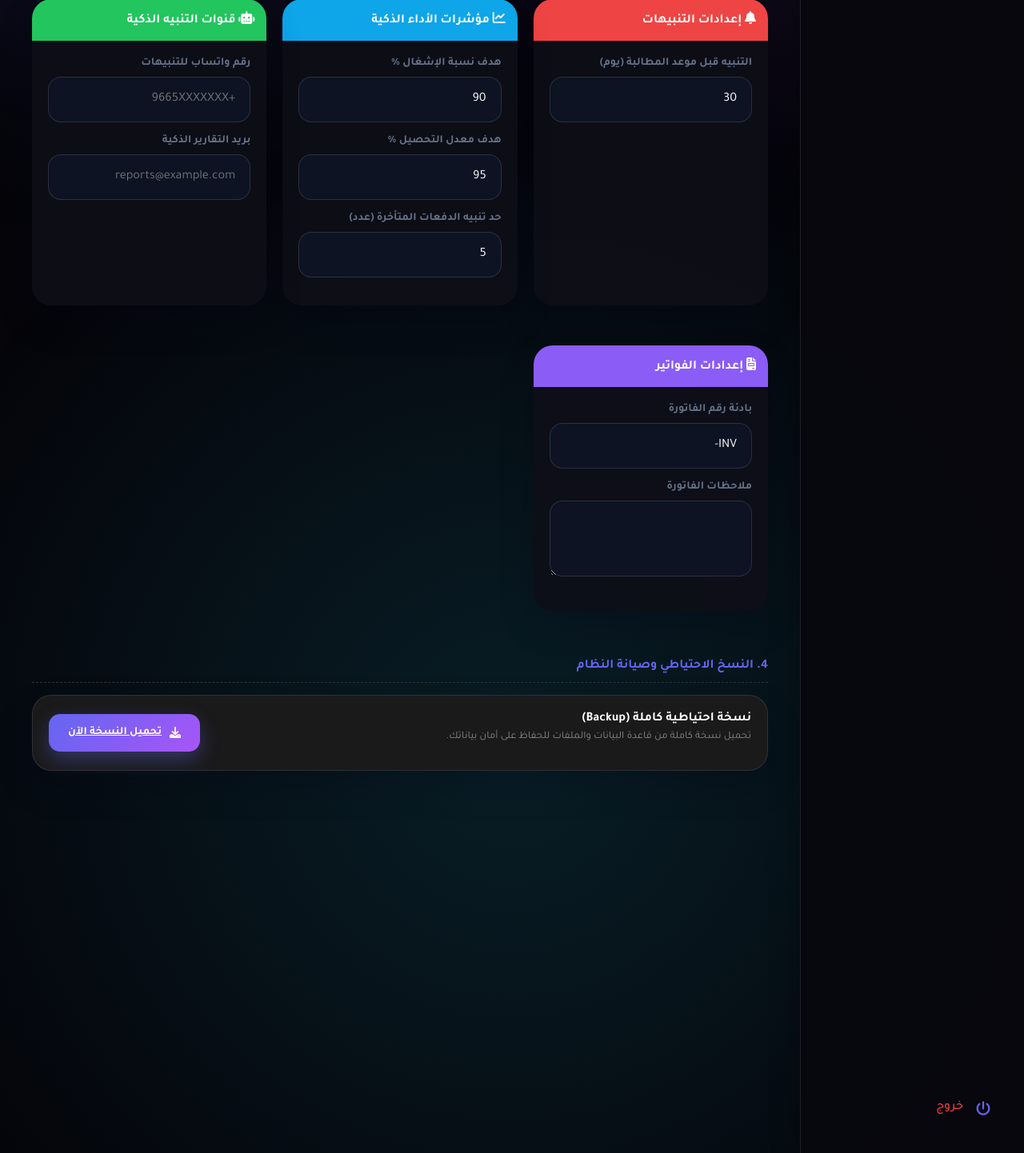
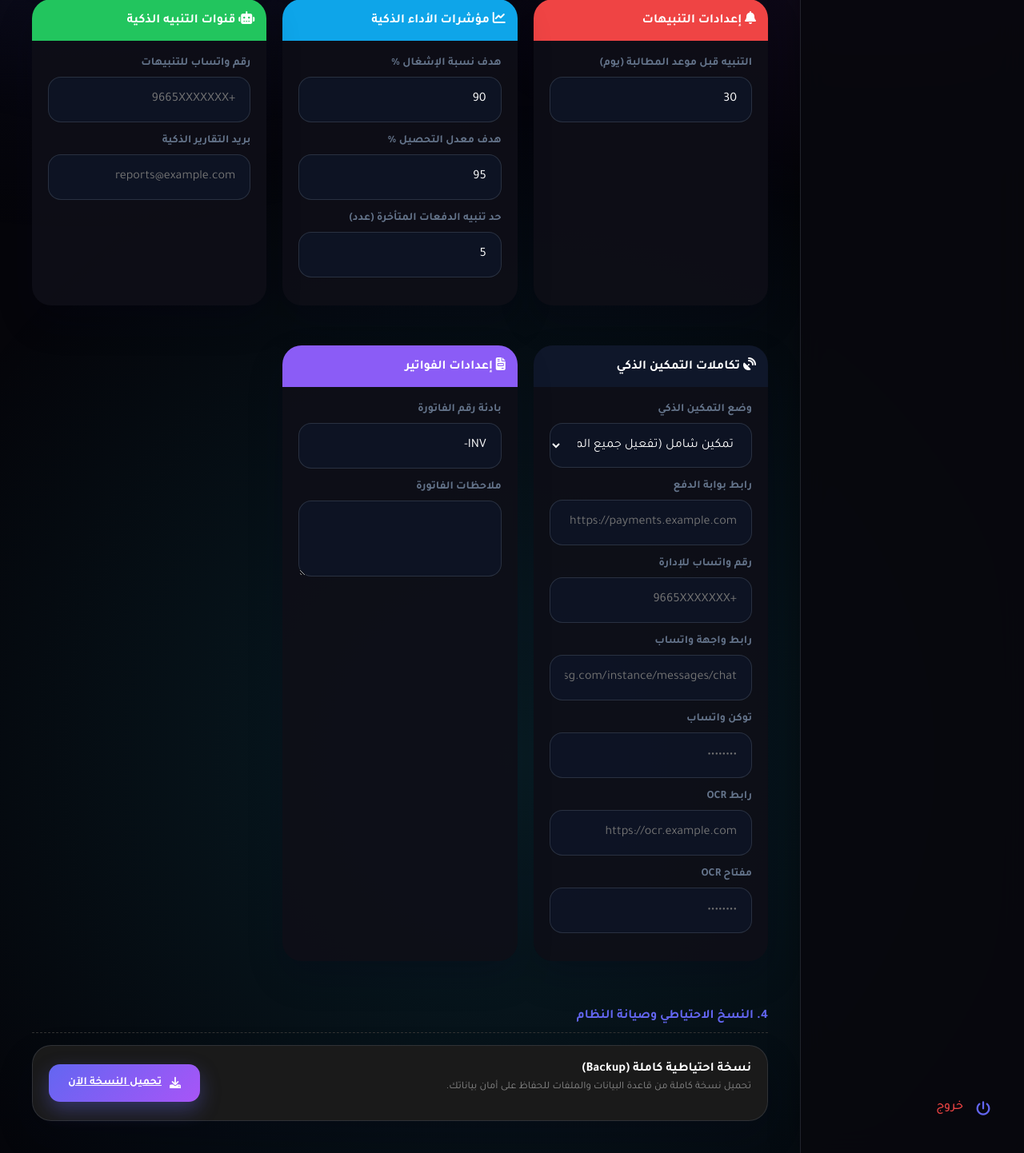
Before and after one commit to firstofdev/dmc, a PHP site: page /index.php?p=settings in a window 1280 px wide. Shown: the part 1024-2466 px from the top of the page at 80% size. Run offline with PHP 8.4, Linux system fonts and the light colour scheme; a user stored in the database is signed in; data comes from the database, SQL or seed files in the repository; some libraries are stand-ins or nearby versions.

Commit message:
Enable smart integrations and configurable currency

```diff
--- a/SmartSystem.php
+++ b/SmartSystem.php
@@ -52,7 +52,7 @@ class SmartSystem {
 
     // تحليل الهوية (OCR)
     public function analyzeIDCard($imagePath) {
-        if (!OCR_API_URL || !OCR_API_KEY) {
+        if (!ocr_api_url() || !ocr_api_key()) {
             return [
                 'success' => false,
                 'error' => 'OCR غير مُعد. تأكد من ضبط OCR_API_URL و OCR_API_KEY.',
@@ -71,8 +71,8 @@ class SmartSystem {
             'image' => $imageData,
         ];
 
-        $result = $this->postJson(OCR_API_URL, $payload, [
-            'Authorization: Bearer '.OCR_API_KEY,
+        $result = $this->postJson(ocr_api_url(), $payload, [
+            'Authorization: Bearer '.ocr_api_key(),
         ]);
 
         if ($result['error'] || $result['status'] >= 400) {
@@ -92,19 +92,19 @@ class SmartSystem {
 
     // إرسال واتساب (تسجيل في activity_log المرفق)
     public function sendWhatsApp($phone, $message) {
-        if (!WHATSAPP_TOKEN || WHATSAPP_TOKEN === 'your_token_here') {
+        if (!is_whatsapp_configured()) {
             $stmt = $this->pdo->prepare("INSERT INTO activity_log (description, type) VALUES (?, 'whatsapp_error')");
             $stmt->execute(["تعذر إرسال رسالة واتساب لعدم ضبط التوكن."]);
             return false;
         }
 
         $payload = [
-            'token' => WHATSAPP_TOKEN,
+            'token' => whatsapp_token(),
             'to' => $phone,
             'body' => $message,
         ];
 
-        $result = $this->postJson(WHATSAPP_API_URL, $payload);
+        $result = $this->postJson(whatsapp_api_url(), $payload);
         if ($result['error'] || $result['status'] >= 400) {
             $stmt = $this->pdo->prepare("INSERT INTO activity_log (description, type) VALUES (?, 'whatsapp_error')");
             $stmt->execute(["فشل إرسال رسالة واتساب إلى $phone."]);
@@ -235,11 +235,12 @@ class SmartSystem {
         if (!$paymentId) {
             return null;
         }
-        if (!PAYMENT_PORTAL_URL) {
+        if (!payment_portal_url()) {
             return null;
         }
-        $separator = str_contains(PAYMENT_PORTAL_URL, '?') ? '&' : '?';
-        return PAYMENT_PORTAL_URL.$separator.'payment_id='.urlencode((string) $paymentId);
+        $portalUrl = payment_portal_url();
+        $separator = str_contains($portalUrl, '?') ? '&' : '?';
+        return $portalUrl.$separator.'payment_id='.urlencode((string) $paymentId);
     }
 
     public function analyzeMaintenance(string $description, ?float $cost = null): array {
--- a/config.php
+++ b/config.php
@@ -98,6 +98,62 @@ function getSet(string $key, string $default = ''): string {
     return get_setting($key, $default);
 }
 
+function runtime_setting(string $key, string $envValue = '', string $default = ''): string {
+    $setting = get_setting($key, '');
+    if ($setting !== '') {
+        return $setting;
+    }
+    if ($envValue !== '') {
+        return (string) $envValue;
+    }
+    return $default;
+}
+
+function whatsapp_token(): string {
+    return runtime_setting('whatsapp_token', WHATSAPP_TOKEN);
+}
+
+function whatsapp_api_url(): string {
+    return runtime_setting('whatsapp_api_url', WHATSAPP_API_URL);
+}
+
+function ocr_api_url(): string {
+    return runtime_setting('ocr_api_url', OCR_API_URL);
+}
+
+function ocr_api_key(): string {
+    return runtime_setting('ocr_api_key', OCR_API_KEY);
+}
+
+function admin_whatsapp_number(): string {
+    return runtime_setting('admin_whatsapp', ADMIN_WHATSAPP);
+}
+
+function payment_portal_url(): string {
+    return runtime_setting('payment_portal_url', PAYMENT_PORTAL_URL);
+}
+
+function smart_features_mode(): string {
+    return runtime_setting('smart_features_mode', SMART_FEATURES_MODE, 'force');
+}
+
+function is_whatsapp_configured(): bool {
+    $token = whatsapp_token();
+    return $token !== '' && $token !== 'your_token_here';
+}
+
+function is_ocr_configured(): bool {
+    return ocr_api_url() !== '' && ocr_api_key() !== '';
+}
+
+function is_payment_portal_configured(): bool {
+    return payment_portal_url() !== '';
+}
+
+function is_admin_whatsapp_configured(): bool {
+    return admin_whatsapp_number() !== '';
+}
+
 function require_role(array $roles): void {
     if (session_status() === PHP_SESSION_NONE) {
         session_start();
@@ -131,6 +187,6 @@ function table_has_column(PDO $pdo, string $table, string $column): bool {
 }
 
 function smart_features_force_enabled(): bool {
-    return defined('SMART_FEATURES_MODE') && SMART_FEATURES_MODE === 'force';
+    return smart_features_mode() === 'force';
 }
 ?>
--- a/cron_alerts.php
+++ b/cron_alerts.php
@@ -72,7 +72,7 @@ if ($hasPriority || $hasAnalysis) {
 }
 
 // 4. إشعار إدارة النظام بملخص تشغيلي عبر واتساب
-if (ADMIN_WHATSAPP) {
+if (is_admin_whatsapp_configured()) {
     $cashflow = $AI->getCashflowForecast();
     $maintenancePulse = $AI->getMaintenancePulse();
     $tenantRisk = $AI->getTenantRiskSnapshot();
@@ -84,7 +84,7 @@ if (ADMIN_WHATSAPP) {
     $summary .= "مخاطر الصيانة: {$maintenancePulse['risk_score']}/100\n";
     $summary .= "مستأجرون عالي المخاطر: {$tenantRisk['high_risk_count']}\n";
 
-    $sent = $AI->sendWhatsApp(ADMIN_WHATSAPP, $summary);
+    $sent = $AI->sendWhatsApp(admin_whatsapp_number(), $summary);
     if ($sent) {
         log_activity($pdo, 'تم إرسال ملخص تشغيلي عبر واتساب', 'automation');
     }
--- a/invoice.php
+++ b/invoice.php
@@ -16,6 +16,8 @@ $inv = $stmt->fetch();
 
 if(!$inv) die("خطأ: الفاتورة غير موجودة.");
 $companyName = get_setting('company_name', 'اسم الشركة غير محدد');
+$currency = get_setting('currency', 'SAR');
+$currencyCode = get_setting('currency_code', 'ر.س');
 ?>
 <!DOCTYPE html>
 <html lang="ar" dir="rtl">
@@ -55,14 +57,14 @@ $companyName = get_setting('company_name', 'اسم الشركة غير محدد'
 
         <table>
             <tr><th>استلمنا من السيد</th><td><?= secure($inv['full_name']) ?></td></tr>
-            <tr><th>مبلغ وقدره</th><td><?= number_format($inv['amount'], 2) ?> ريال سعودي</td></tr>
+            <tr><th>مبلغ وقدره</th><td><?= number_format($inv['amount'], 2) ?> <?= htmlspecialchars($currencyCode) ?></td></tr>
             <tr><th>وذلك عن</th><td>دفع إيجار الوحدة: <?= secure($inv['unit_name']) ?> (عقد رقم #<?= $inv['contract_id'] ?>)</td></tr>
             <tr><th>طريقة الدفع</th><td><?= $inv['payment_method'] == 'cash' ? 'نقدي' : 'تحويل بنكي' ?></td></tr>
             <tr><th>ملاحظات</th><td><?= secure($inv['note']) ?></td></tr>
         </table>
 
         <div class="total">
-            المجموع المستلم: <?= number_format($inv['amount'], 2) ?> SAR
+            المجموع المستلم: <?= number_format($inv['amount'], 2) ?> <?= htmlspecialchars($currency) ?>
         </div>
 
         <div class="footer">
--- a/invoice_print.php
+++ b/invoice_print.php
@@ -4,6 +4,7 @@ $id = $_GET['cid'];
 $c = $pdo->query("SELECT c.*, t.full_name, t.id_number, u.unit_name, u.type, u.elec_meter_no AS elec_meter, u.water_meter_no AS water_meter, p.name as pname
                   FROM contracts c JOIN tenants t ON c.tenant_id=t.id JOIN units u ON c.unit_id=u.id JOIN properties p ON u.property_id=p.id WHERE c.id=$id")->fetch();
 $companyName = get_setting('company_name', 'اسم الشركة غير محدد');
+$currencyCode = get_setting('currency_code', 'ر.س');
 // رابط للتحقق من العقد (QR Data)
 $qrData = "CONTRACT-{$c['id']}-{$c['full_name']}-AMOUNT-{$c['total_amount']}";
 ?>
@@ -40,7 +41,7 @@ $qrData = "CONTRACT-{$c['id']}-{$c['full_name']}-AMOUNT-{$c['total_amount']}";
         <h3>3. المدة والقيمة</h3>
         <table>
             <tr><th>مدة العقد</th><td>من: <b><?= $c['start_date'] ?></b> إلى: <b><?= $c['end_date'] ?></b></td></tr>
-            <tr><th>القيمة الإجمالية</th><td><b><?= number_format($c['total_amount']) ?></b> ريال سعودي</td></tr>
+            <tr><th>القيمة الإجمالية</th><td><b><?= number_format($c['total_amount']) ?></b> <?= htmlspecialchars($currencyCode) ?></td></tr>
         </table>
 
         <div style="display:flex; justify-content:space-between; margin-top:60px">
--- a/pages/settings.php
+++ b/pages/settings.php
@@ -2,9 +2,11 @@
 if(isset($_POST['save_settings'])){
     check_csrf();
     $keys = [
-        'company_name','phone','email','address','currency','vat_no','vat_percent','cr_no',
+        'company_name','phone','email','address','currency','currency_code','vat_no','vat_percent','cr_no',
         'invoice_prefix','invoice_terms','alert_days','target_occupancy','target_collection',
-        'overdue_threshold','whatsapp_number','reporting_email'
+        'overdue_threshold','whatsapp_number','reporting_email',
+        'whatsapp_token','whatsapp_api_url','ocr_api_url','ocr_api_key','admin_whatsapp','payment_portal_url',
+        'smart_features_mode'
     ];
     foreach($keys as $k){ if(isset($_POST[$k])) { $pdo->prepare("REPLACE INTO settings (k,v) VALUES (?,?)")->execute([$k, $_POST[$k]]); } }
     if(!empty($_FILES['logo']['name'])){
@@ -34,7 +36,7 @@ $logo = $sets['logo'] ?? 'logo.png';
                 <label class="inp-label">رمز العملة</label>
                 <input type="text" name="currency" class="inp" value="<?= $sets['currency'] ?? 'SAR' ?>">
                 <label class="inp-label">كود العملة</label>
-                <input type="text" class="inp" value="ر.س" disabled>
+                <input type="text" name="currency_code" class="inp" value="<?= $sets['currency_code'] ?? 'ر.س' ?>">
             </div>
         </div>
 
@@ -100,6 +102,30 @@ $logo = $sets['logo'] ?? 'logo.png';
         </div>
 
         <div class="card" style="padding:0; overflow:hidden; border:none;">
+            <div style="background:#0f172a; padding:15px; color:white; font-weight:bold"><i class="fa-solid fa-satellite-dish"></i> تكاملات التمكين الذكي</div>
+            <div style="padding:20px;">
+                <label class="inp-label">وضع التمكين الذكي</label>
+                <select name="smart_features_mode" class="inp">
+                    <?php $smartMode = $sets['smart_features_mode'] ?? 'force'; ?>
+                    <option value="force" <?= $smartMode === 'force' ? 'selected' : '' ?>>تمكين شامل (تفعيل جميع المميزات)</option>
+                    <option value="auto" <?= $smartMode === 'auto' ? 'selected' : '' ?>>حسب التكاملات الفعلية</option>
+                </select>
+                <label class="inp-label">رابط بوابة الدفع</label>
+                <input type="url" name="payment_portal_url" class="inp" value="<?= $sets['payment_portal_url'] ?? '' ?>" placeholder="https://payments.example.com">
+                <label class="inp-label">رقم واتساب للإدارة</label>
+                <input type="text" name="admin_whatsapp" class="inp" value="<?= $sets['admin_whatsapp'] ?? '' ?>" placeholder="+9665XXXXXXX">
+                <label class="inp-label">رابط واجهة واتساب</label>
+                <input type="url" name="whatsapp_api_url" class="inp" value="<?= $sets['whatsapp_api_url'] ?? '' ?>" placeholder="https://api.ultramsg.com/instance/messages/chat">
+                <label class="inp-label">توكن واتساب</label>
+                <input type="password" name="whatsapp_token" class="inp" value="<?= $sets['whatsapp_token'] ?? '' ?>" placeholder="••••••••">
+                <label class="inp-label">رابط OCR</label>
+                <input type="url" name="ocr_api_url" class="inp" value="<?= $sets['ocr_api_url'] ?? '' ?>" placeholder="https://ocr.example.com">
+                <label class="inp-label">مفتاح OCR</label>
+                <input type="password" name="ocr_api_key" class="inp" value="<?= $sets['ocr_api_key'] ?? '' ?>" placeholder="••••••••">
+            </div>
+        </div>
+
+        <div class="card" style="padding:0; overflow:hidden; border:none;">
             <div style="background:#8b5cf6; padding:15px; color:white; font-weight:bold"><i class="fa-solid fa-file-invoice"></i> إعدادات الفواتير</div>
             <div style="padding:20px;">
                 <label class="inp-label">بادئة رقم الفاتورة</label>
```
Also changed, not shown: pages/smart_center.php (+4 -4 lines).
